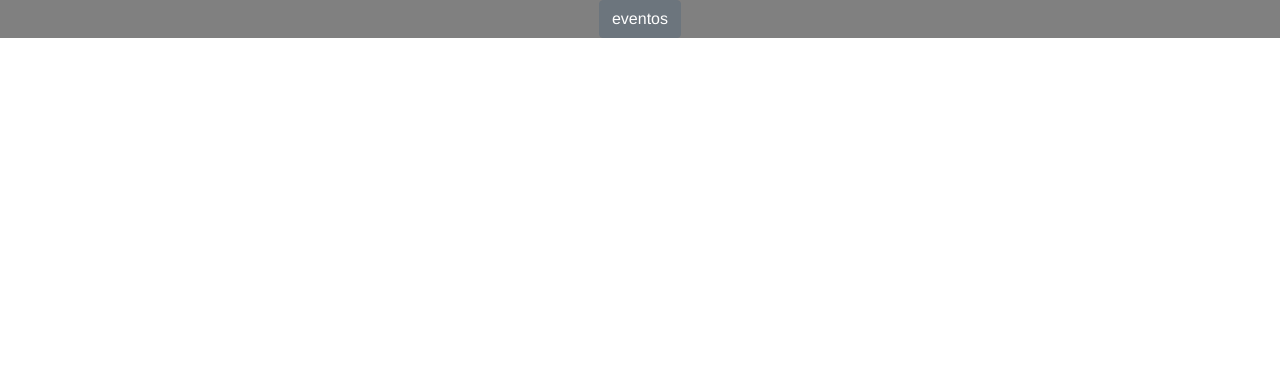
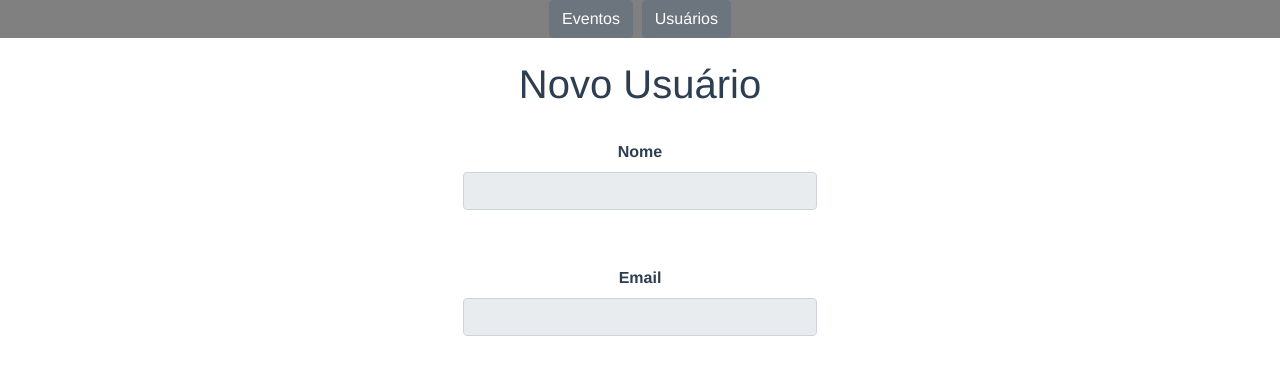
Before and after one commit to cassiofelippe/ueventos-uffs, a Vue app: page /#/usuarios/1 in a window 1280 px wide. Shown: the top 374 px of the page. Built offline with nearby package versions, Linux system fonts and the light colour scheme; no server answers.

Commit message:
adicionada tela de usuários / gestor

```diff
--- a/src/App.vue
+++ b/src/App.vue
@@ -2,7 +2,8 @@
   <div id="app">
     <div class="header fixed-top">
       <div class="criacao-eventos">
-        <b-button @click="redirect('/eventos')">eventos</b-button>
+        <b-button @click="redirect('/eventos')">Eventos</b-button>&nbsp;
+        <b-button @click="redirect('/usuarios')">Usuários</b-button>
       </div>
     </div>
     <router-view />
@@ -21,7 +22,18 @@ export default {
       });
     }
   }
-};
+}
+
+export function parseDate(value, inverted = false) {
+  let date = `${value}`.split('T')[0]
+
+  if (inverted) {
+    return date
+  }
+
+  let fields = date.split('-')
+  return `${fields[2]}/${fields[1]}/${fields[0]}`
+}
 </script>
 
 <style>
--- a/src/components/Eventos.vue
+++ b/src/components/Eventos.vue
@@ -75,7 +75,7 @@
 
       <b-col cols="12">&nbsp;</b-col>
 
-      <b-col cols="12" sm="12" md="12" lg="12" class="text-center">
+      <b-col cols="12" sm="12" md="12" lg="12" class="text-center" v-if="!model.idEvento">
         <b-button @click="criar" variant="success">Criar</b-button>
       </b-col>
     </b-row>
@@ -83,6 +83,7 @@
 </template>
 
 <script>
+  import * as App from '@/App.vue'
   import http from '@/services/http.js'
 
   export default {
@@ -117,9 +118,12 @@
     },
 
     mounted() {
-      if (this.$route.params.id) {
+      if (this.$route.params.idEvento) {
         this.disabled = true
-        http.get(`/eventos/${this.$route.params.id}`).then(response => {
+        http.get(`/eventos/${this.$route.params.idEvento}`).then(response => {
+          response.data.data = App.parseDate(response.data.data, true)
+          response.data.modalidade = response.data.modalidade.idModalidade
+          response.data.areaConhecimento = response.data.areaConhecimento.idArea
           this.model = response.data
         })
       }
--- a/src/components/EventosIndex.vue
+++ b/src/components/EventosIndex.vue
@@ -13,7 +13,7 @@
 
       <b-table @row-clicked="redirect" striped hover :items="eventos">
         <template #cell(data)="data">
-          {{parseDate(data.item.data)}}
+          {{App.parseDate(data.item.data)}}
         </template>
         <template #cell(modalidade)="data">
           {{data.item.modalidade.nome}}
@@ -27,6 +27,7 @@
 </template>
 
 <script>
+  import * as App from '@/App.vue'
   import http from '@/services/http.js'
 
   export default {
@@ -36,7 +37,8 @@
 
     data() {
       return {
-        eventos: []
+        eventos: [],
+        App
       };
     },
 
@@ -47,14 +49,8 @@
         })
       },
 
-      parseDate(value) {
-        let date = `${value}`.split('T')[0]
-        let fields = date.split('-')
-        return `${fields[2]}/${fields[1]}/${fields[0]}`
-      },
-
       redirect(item) {
-        this.$router.push(`/eventos/${item.id}`)
+        this.$router.push(`/eventos/${item.idEvento}`)
       }
     },
 
--- /dev/null
+++ b/src/components/Usuarios.vue
@@ -0,0 +1,85 @@
+<template>
+  <b-form class="form">
+    <template v-if="model.idUsuario">
+      <h1>Usuário</h1>
+    </template>
+    <template v-else>
+      <h1>Novo Usuário</h1>
+    </template>
+
+    <b-row>
+      <b-col cols="12">&nbsp;</b-col>
+
+      <b-col cols="4">&nbsp;</b-col>
+
+      <b-col cols="4" class="usuario-nome">
+        <label for="usuario-nome">Nome</label>
+        <b-form-input id="usuario-nome" v-model="model.nomeUsuario" :disabled="disabled" />
+      </b-col>
+
+      <b-col cols="12">&nbsp;</b-col>
+
+      <b-col cols="4">&nbsp;</b-col>
+
+      <b-col cols="4" class="usuario-email">
+        <label for="usuario-email">Email</label>
+        <b-input type="email" id="usuario-email" v-model="model.emailUsuario" :disabled="disabled" />
+      </b-col>
+
+      <b-col cols="12">&nbsp;</b-col>
+
+      <b-col cols="12" sm="12" md="12" lg="12" class="text-center" v-if="model.cargo && model.cargo.idCargo === 3">
+        <b-button @click="tornarGestor" variant="success">Tornar Gestor</b-button>
+      </b-col>
+    </b-row>
+  </b-form>
+</template>
+
+<script>
+  import http from '@/services/http.js'
+
+  export default {
+    name: 'UsuariosIndex',
+
+    props: [],
+
+    data() {
+      return {
+        disabled: false,
+        model: {}
+      };
+    },
+
+    methods: {
+      tornarGestor() {
+        this.model.modalidade = {
+          idModalidade: this.model.modalidade
+        }
+        this.model.areaConhecimento = {
+          idArea: this.model.areaConhecimento
+        }
+        http.patch(`/usuarios/${this.model.idUsuario}/gestor`, {}, {
+          headers: {
+            'Content-Type': 'application/json'
+          }
+        }).then(() => {
+          this.$router.push(`/usuarios/${this.model.idUsuario}`).catch(e => e).then(() => {
+            this.$router.go()
+          })
+        })
+      }
+    },
+
+    mounted() {
+      if (this.$route.params.idUsuario) {
+        this.disabled = true
+        http.get(`/usuarios/${this.$route.params.idUsuario}`).then(response => {
+          this.model = response.data
+        })
+      }
+    },
+  };
+</script>
+
+<style scoped>
+</style>
--- /dev/null
+++ b/src/components/UsuariosIndex.vue
@@ -0,0 +1,64 @@
+<template>
+  <b-form>
+    <b-container>
+      <b-col cols="12" class="text-left">
+        <h1>Usuários</h1>
+      </b-col>
+
+      <!-- <b-col cols="12" class="text-right">
+        <b-button @click="novoUsuario">Criar usuário</b-button>
+      </b-col> -->
+
+      <b-col>&nbsp;</b-col>
+
+      <b-table @row-clicked="redirect" striped hover :items="usuarios" :fields="['idUsuario', 'nomeUsuario', 'emailUsuario', 'cargo']">
+        <template #cell(data)="data">
+          {{parseDate(data.item.data)}}
+        </template>
+        <template #cell(cargo)="data">
+          {{data.item.cargo.nome}}
+        </template>
+      </b-table>
+    </b-container>
+  </b-form>
+</template>
+
+<script>
+  import http from '@/services/http.js'
+
+  export default {
+    name: 'UsuariosIndex',
+
+    props: [],
+
+    data() {
+      return {
+        usuarios: []
+      };
+    },
+
+    methods: {
+      parseDate(value) {
+        let date = `${value}`.split('T')[0]
+        let fields = date.split('-')
+        return `${fields[2]}/${fields[1]}/${fields[0]}`
+      },
+
+      redirect(item) {
+        this.$router.push(`/usuarios/${item.idUsuario}`)
+      }
+    },
+
+    mounted() {
+      http.get('/usuarios').then(response => {
+        this.usuarios = response.data
+      })
+    },
+  };
+</script>
+
+<style scoped>
+  body {
+    background-color: pink;
+  }
+</style>
--- a/src/services/http.js
+++ b/src/services/http.js
@@ -1,6 +1,10 @@
 import http from 'axios'
 
 http.defaults.baseURL = 'http://localhost:8080'
+http.interceptors.request.use(function (config) {
+    config.headers.idUsuarioSolicitante = 1;
+    return config;
+});
 
 export default {
 	get(route) {
@@ -13,5 +17,9 @@ export default {
 
 	put(route, data) {
 		return http.put(route, data)
+	},
+
+	patch(route, data) {
+		return http.patch(route, data)
 	}
 }
```
Also changed, not shown: src/services/router.js (+6 -1 lines).
